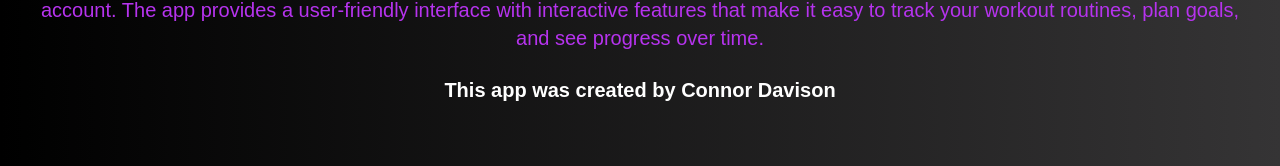
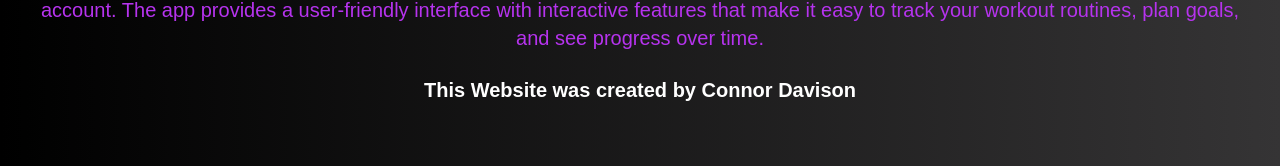
Before and after one commit to ConDavison1/WorkoutPlanner, a Next.js app: page /Website/about in a window 1280 px wide. Shown: the part 522-688 px from the top of the page. Built offline with nearby package versions, Linux system fonts and the light colour scheme; no server answers.

Commit message:
about page update

```diff
--- a/app/Website/about/page.js
+++ b/app/Website/about/page.js
@@ -33,7 +33,7 @@ export default function About() {
                     Users can sign up, log in, and authenticate using their GitHub account. The app provides a user-friendly
                     interface with interactive features that make it easy to track your workout routines, plan goals, and see progress over time.
                 </p>
-                <p className="text-xl mb-6 font-bold">This app was created by Connor Davison</p>
+                <p className="text-xl mb-6 font-bold">This Website was created by Connor Davison</p>
             </div>
         </div>
     );
```
